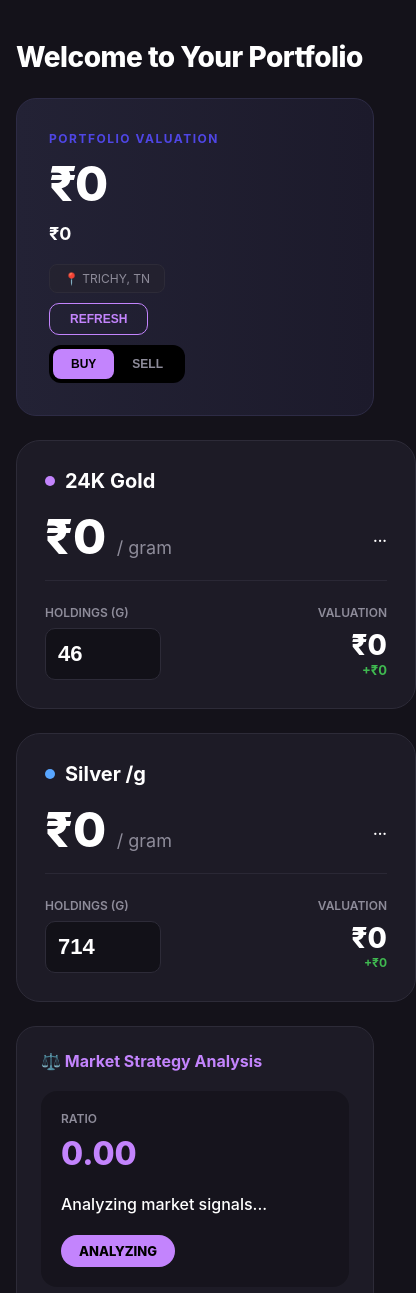
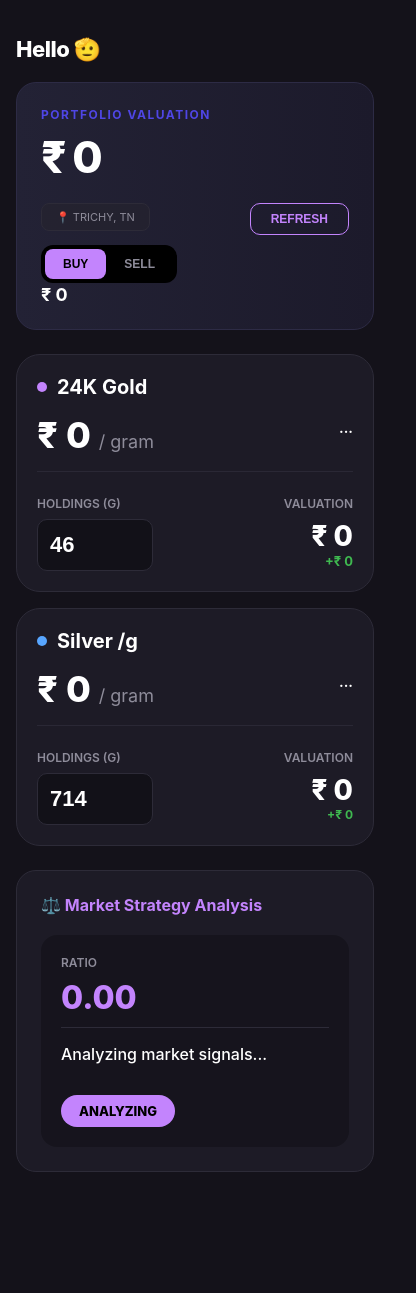
Before and after one commit to hasanazeerkhan/portfoliotracker, a website: page index.html in a window 390 px wide. Shown: the top 1293 px of the page, 416 px wide, since content can reach past the window. After the commit the page ends 1188 px from the top, so only its background shows below. Drawn offline with Linux system fonts and the light colour scheme; no server answers.

Commit message:
refactor: UI changes for mobile

```diff
--- a/index.html
+++ b/index.html
@@ -4,22 +4,19 @@
     <meta charset="UTF-8">
     <meta name="viewport" content="width=device-width, initial-scale=1.0">
     <link rel="icon" type="image/png" href="favicon.png">
-    <title>Portfolio | Gold & Silver Tracker</title>
+    <title>Portfolio Tracker | Gold & Silver</title>
     <style>
         :root {
             --bg: #14121a; --card: #1d1b26; --border: #2d2b38;
-            /* Reverted Color Palette */
-            --gold: #c384fd;
-            --silver: #58a6ff;
-            --white: #ffffff; --text: #8e8c9a;
-            --val-grad: linear-gradient(90deg, #232235 0%, #1c1a2b 100%);
+            --gold: #c384fd; --silver: #58a6ff; --white: #ffffff;
+            --text: #8e8c9a; --val-grad: linear-gradient(90deg, #232235 0%, #1c1a2b 100%);
             --up: #3fb950; --down: #f85149;
         }
         body { background: var(--bg); color: var(--white); font-family: 'Inter', sans-serif; padding: 16px; margin: 0; }
         .container { max-width: 1100px; margin: auto; }
 
-        header { padding: 24px 0; }
-        /* Generic Greeting */
+        header { padding: 20px 0; }
+        /* Salute Greeting */
         .site-name { font-weight: 800; font-size: 28px; color: var(--white); letter-spacing: -0.5px; }
 
         .portfolio-card {
@@ -31,13 +28,14 @@
         .p-val { font-size: 64px; font-weight: 800; letter-spacing: -2px; margin: 0; }
         .daily-shift { font-size: 18px; font-weight: 700; margin-top: 10px; }
 
+        /* Integrated Controls */
         .header-controls {
             position: absolute; top: 32px; right: 32px;
             display: flex; flex-direction: column; align-items: flex-end; gap: 10px;
         }
         .loc-badge {
             background: rgba(37, 35, 46, 0.6); border: 1px solid var(--border);
-            padding: 6px 14px; border-radius: 8px; font-size: 12px; color: var(--text);
+            padding: 6px 14px; border-radius: 8px; font-size: 11px; color: var(--text);
         }
         .refresh-btn {
             background: transparent; border: 1px solid var(--gold); color: var(--gold);
@@ -48,6 +46,7 @@
         .btn-toggle { background: transparent; border: none; color: var(--text); padding: 8px 18px; border-radius: 8px; cursor: pointer; font-size: 12px; font-weight: 800; }
         .btn-toggle.active { background: var(--gold); color: #000; }
 
+        /* Assets */
         .grid { display: grid; grid-template-columns: repeat(auto-fit, minmax(400px, 1fr)); gap: 24px; }
         .asset-card { background: var(--card); border: 1px solid var(--border); border-radius: 24px; padding: 28px; }
         .asset-header { display: flex; align-items: center; gap: 10px; font-weight: 700; font-size: 20px; margin-bottom: 14px; }
@@ -61,6 +60,7 @@
         .f-val { font-size: 28px; font-weight: 800; }
         .holdings-input { background: #121118; border: 1px solid var(--border); color: #fff; padding: 12px; border-radius: 10px; width: 90px; font-size: 22px; font-weight: 800; }
 
+        /* Strategy Box */
         .strategy-box { background: var(--card); border: 1px solid var(--border); border-radius: 20px; padding: 24px; margin-top: 24px; }
         .strat-title { color: var(--gold); font-weight: 700; font-size: 16px; margin-bottom: 20px; }
         .strat-ui { display: flex; align-items: center; background: rgba(0,0,0,0.25); border-radius: 16px; padding: 20px; }
@@ -71,24 +71,31 @@
 
         .gain { color: var(--up); } .loss { color: var(--down); }
 
-        @media (max-width: 700px) {
-            .header-controls { position: static; align-items: flex-start; margin-top: 20px; }
-            .p-val { font-size: 48px; }
-            .strat-ui { flex-direction: column; align-items: flex-start; gap: 20px; }
-            .ratio-col { border-right: none; padding-right: 0; }
-            .advice-col { padding-left: 0; flex-direction: column; align-items: flex-start; }
+        /* Mobile Viewport Optimizations */
+        @media (max-width: 768px) {
+            .site-name { font-size: 22px; }
+            .portfolio-card { padding: 24px; }
+            .p-val { font-size: 44px; margin-bottom: 100px; } /* Create space for absolute controls */
+            .header-controls { top: 120px; right: 24px; align-items: flex-start; width: calc(100% - 48px); flex-direction: row; flex-wrap: wrap; justify-content: space-between; }
+            .grid { grid-template-columns: 1fr; gap: 16px; }
+            .asset-card { padding: 20px; }
+            .price-big { font-size: 36px; }
+            .strat-ui { flex-direction: column; align-items: flex-start; gap: 15px; }
+            .ratio-col { border-right: none; border-bottom: 1px solid var(--border); padding-right: 0; padding-bottom: 10px; width: 100%; }
+            .advice-col { padding-left: 0; flex-direction: column; align-items: flex-start; width: 100%; }
+            .advice-badge { margin-top: 10px; }
         }
     </style>
 </head>
 <body>
 
 <div class="container">
-    <header><div class="site-name">Welcome to Your Portfolio</div></header>
+    <header><div class="site-name">Hello 🫡</div></header>
 
     <div class="portfolio-card">
         <div class="p-label">Portfolio Valuation</div>
-        <div class="p-val" id="total-val">₹0</div>
-        <div id="total-shift" class="daily-shift">₹0</div>
+        <div class="p-val" id="total-val">₹ 0</div>
+        <div id="total-shift" class="daily-shift">₹ 0</div>
 
         <div class="header-controls">
             <div class="loc-badge">📍 TRICHY, TN</div>
@@ -103,21 +110,21 @@
     <div class="grid">
         <div class="asset-card">
             <div class="asset-header"><span class="dot" style="background:var(--gold)"></span> 24K Gold</div>
-            <div class="price-big" id="gp">₹0 <span class="unit">/ gram</span></div>
+            <div class="price-big" id="gp">₹ 0 <span class="unit">/ gram</span></div>
             <div id="gm" class="mkt-move">...</div>
             <div class="card-footer">
                 <div><div class="f-label">Holdings (g)</div><input type="number" id="gw" class="holdings-input" oninput="calc()"></div>
-                <div style="text-align: right;"><div class="f-label">Valuation</div><div id="gv" class="f-val">₹0</div><div id="gs" class="gain" style="font-size:13px; font-weight:700;">+₹0</div></div>
+                <div style="text-align: right;"><div class="f-label">Valuation</div><div id="gv" class="f-val">₹ 0</div><div id="gs" class="gain" style="font-size:13px; font-weight:700;">+₹ 0</div></div>
             </div>
         </div>
 
         <div class="asset-card">
             <div class="asset-header"><span class="dot" style="background:var(--silver)"></span> Silver /g</div>
-            <div class="price-big" id="sp">₹0 <span class="unit">/ gram</span></div>
+            <div class="price-big" id="sp">₹ 0 <span class="unit">/ gram</span></div>
             <div id="sm" class="mkt-move">...</div>
             <div class="card-footer">
                 <div><div class="f-label">Holdings (g)</div><input type="number" id="sw" class="holdings-input" oninput="calc()"></div>
-                <div style="text-align: right;"><div class="f-label">Valuation</div><div id="sv" class="f-val">₹0</div><div id="ss" class="gain" style="font-size:12px; font-weight:700;">+₹0</div></div>
+                <div style="text-align: right;"><div class="f-label">Valuation</div><div id="sv" class="f-val">₹ 0</div><div id="ss" class="gain" style="font-size:12px; font-weight:700;">+₹ 0</div></div>
             </div>
         </div>
     </div>
```
